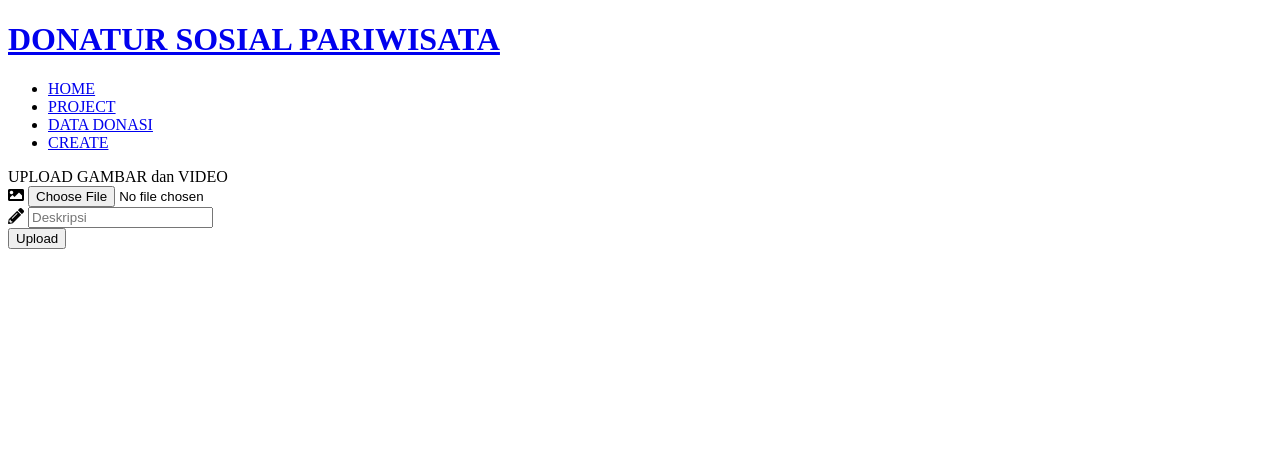
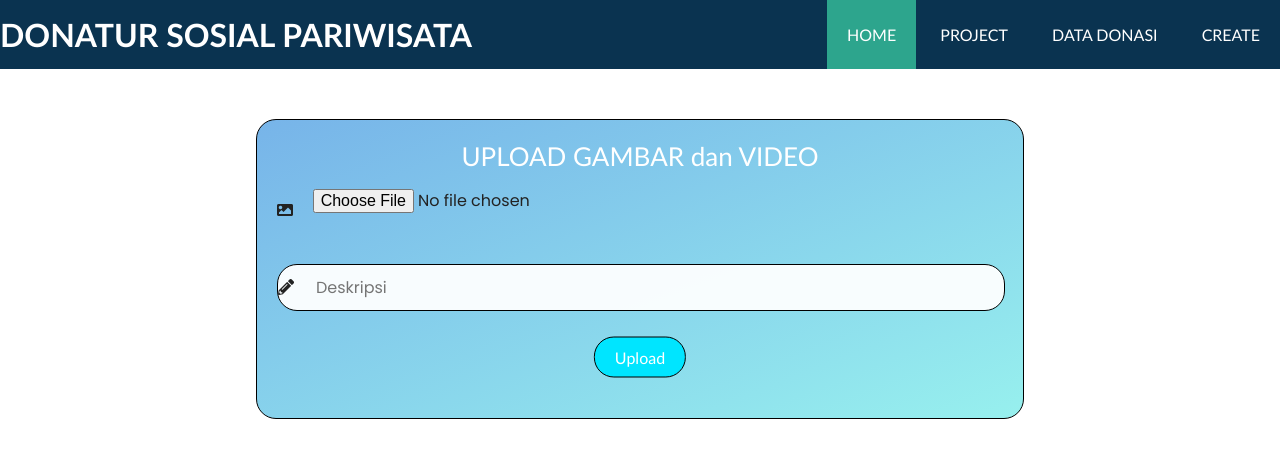
Before and after one commit to Azran2002/INF206-2023-3-Donasisosialpariwisata, a plain HTML site: page WEBSITE/Upload.html in a window 1280 px wide. Drawn offline with nearby package versions, Linux system fonts and the light colour scheme; files that its build step writes are made by us from their sources.

Commit message:
Update Upload.html

```diff
--- a/WEBSITE/Upload.html
+++ b/WEBSITE/Upload.html
@@ -4,7 +4,7 @@
 	<meta charset="utf-8">
 	<meta name="viewport" content="width=device-width, initial-scale=1">
 	<title>HOME</title>
-	<link rel="stylesheet" type="text/css" href="sistem.css">
+	<link rel="stylesheet" type="text/css" href="style.css">
 	<link rel="stylesheet" type="text/css" href="https://cdnjs.cloudflare.com/ajax/libs/font-awesome/5.13.0/css/all.min.css">
 	<script src="https://code.jquery.com/jquery-3.5.1.min.js" integrity="sha256-9/aliU8dGd2tb6OSsuzixeV4y/faTqgFtohetphbbj0=" crossorigin="anonymous"></script>
 </head>
```
